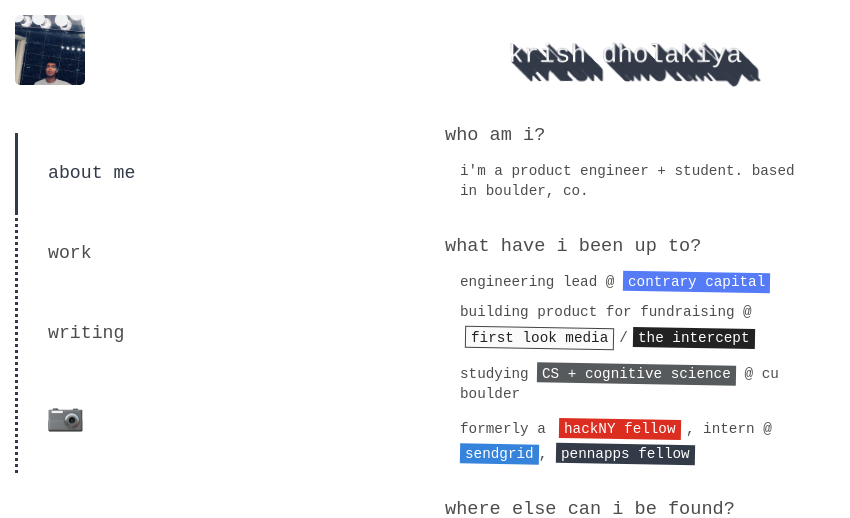
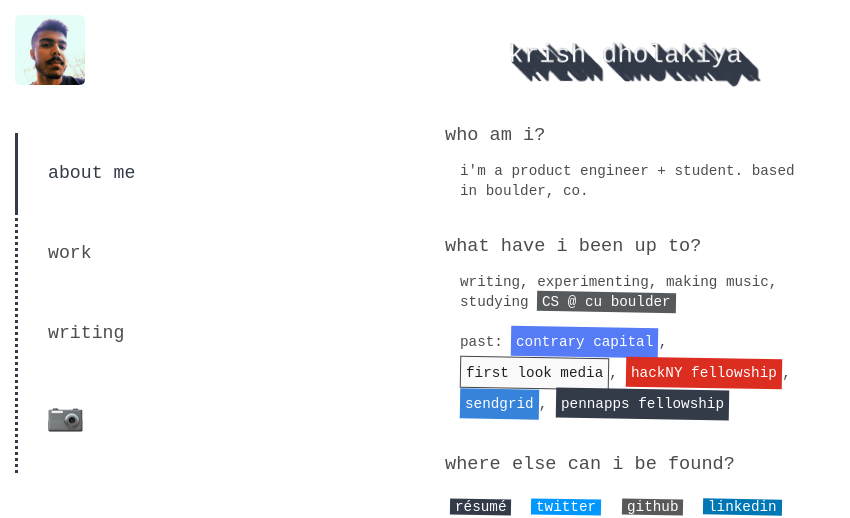
Before and after one commit to krrishd/site, a React (Create React App) app: page / in a window 1280 px wide. Shown: the top 518 px of the page, without its empty margins (0-850 px from the left). Built offline with nearby package versions, Linux system fonts and the light colour scheme; no server answers.

Commit message:
updated resume

```diff
--- a/src/App.js
+++ b/src/App.js
@@ -61,7 +61,7 @@
   render() {
     return (
       <div className="App fadeIn">
-        <img src='/me.jpg' className="me" />
+        <img src='/me.png' className="me" />
         <h1 className="header main fadeIn">
           <span>krish dholakiya</span>
         </h1>
--- a/src/Main.js
+++ b/src/Main.js
@@ -91,15 +91,11 @@
         </div>
         <div className="ting where fadeIn">
           <h3 className="cool">what have i been up to?</h3>
-          <p>engineering lead @ <a className="contrary" href="//contrarycap.com" target="_blank"><span>contrary capital</span></a></p>
-          <p>
-            building product for fundraising @&nbsp;
-            <a className="flm" href="https://firstlook.media/" target="_blank"><span>first look media</span></a>
-            /
-            <a className="ti" href="https://theintercept.com" target="_blank"><span>the intercept</span></a>
+          <p>writing, experimenting, making music, studying <a className="cu" href="//github.com/krrishd/academic-plan#2017-2018"><span>CS @ cu boulder</span></a></p>
+          <p className="past">
+            past: <a className="contrary" href="//contrarycap.com" target="_blank"><span>contrary capital</span></a>,
+            &nbsp;<a className="flm" href="https://firstlook.media/" target="_blank"><span>first look media</span></a>, <a className="hackny" href="//hackny.org" target="_blank"><span>hackNY fellowship</span></a>, <a className="sg" href="//sendgrid.com" target="_blank"><span>sendgrid</span></a>, <a href="https://medium.com/pennapps-fellows/meet-the-pennapps-fellows-2015-2bc7e46cd256" target="_blank"><span>pennapps fellowship</span></a>
           </p>
-          <p>studying <a className="cu" href="//github.com/krrishd/academic-plan#2017-2018"><span>CS + cognitive science</span></a> @ cu boulder</p>
-          <p>formerly a <a className="hackny" href="//hackny.org" target="_blank"><span>hackNY fellow</span></a>, intern @ <a className="sg" href="//sendgrid.com" target="_blank"><span>sendgrid</span></a>, <a href="https://medium.com/pennapps-fellows/meet-the-pennapps-fellows-2015-2bc7e46cd256" target="_blank"><span>pennapps fellow</span></a></p>
         </div>
         <div className="ting other fadeIn">
           <h3 className="cool">where else can i be found?</h3>
--- a/src/index.css
+++ b/src/index.css
@@ -205,19 +205,19 @@
   background: #fafafa;
   border:1px solid #444;
   color: #222;
-  margin:5px;
+  /*margin:5px;*/
 }
 
 a.ti {
   background: #222;
   color: #fff;
-  margin: 5px;
-  margin-bottom: 0;
+  /*margin: 5px;
+  margin-bottom: 0;*/
 }
 
 a.hackny {
   background: #dc2e20;
-  margin: 5px;
+  /*margin: 5px;*/
 }
 
 a.cu {
@@ -493,6 +493,15 @@
   margin: 5px 10px;
 }
 
+.ting .past {
+  margin-top: 15px;
+  line-height: 30px;
+}
+
+.ting .past a span {
+  height: 60%;
+}
+
 .header.main { opacity: 0; animation-fill-mode: forwards; animation-delay: .04s;}
 
 .ting:nth-child(1) { animation-delay: .1s; }
```
Also changed, not shown: public/me.png (added), 1 other file (tests, documents, lock files or other folders).
